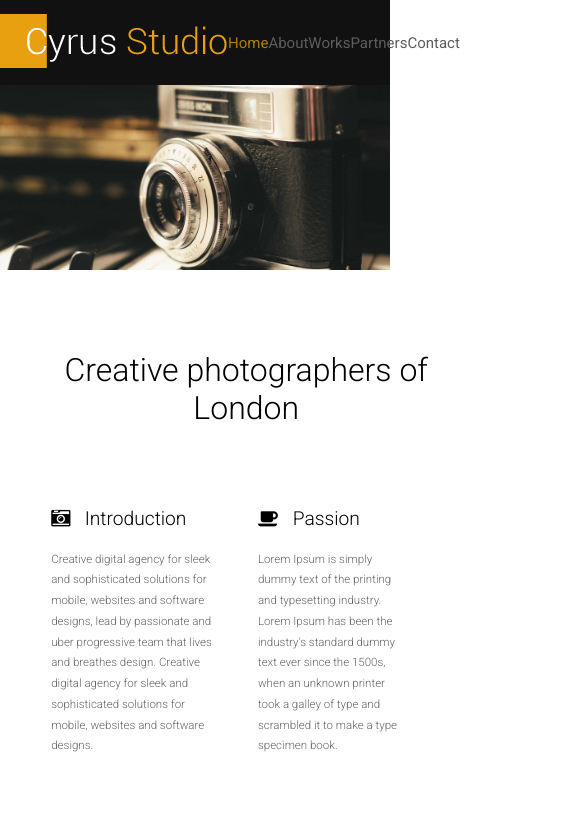
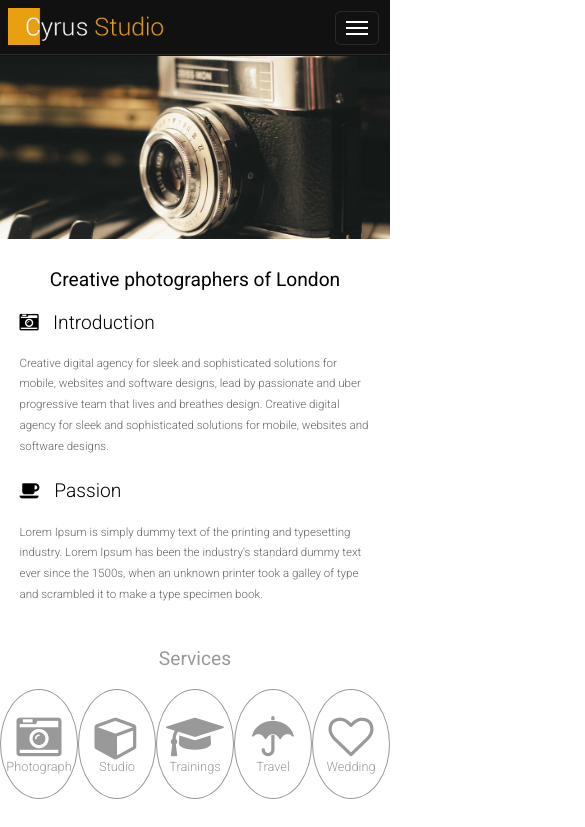
Before and after one commit to joseandrestrujillo/photograph-site, a plain HTML site: page index.html in a window 390 px wide. Shown: the top 827 px of the page, 585 px wide, since content can reach past the window. Drawn offline with Linux system fonts and the light colour scheme.

Commit message:
Add files via upload

```diff
--- a/index.html
+++ b/index.html
@@ -12,12 +12,20 @@
     <link href='http://fonts.googleapis.com/css?family=Roboto:400,300,700' rel='stylesheet' type='text/css'>
     <!-- Importación iconos Font Awesone -->
     <link href="//maxcdn.bootstrapcdn.com/font-awesome/4.2.0/css/font-awesome.min.css" rel="stylesheet">
+    <!-- Scripts -->
 </head>
 <body>
     <header class="header-container">
         <div class="header-wrap">
-            <div class="logo-container"><img src="./img/logo.png" alt="Cyrus Studio Logo" class="logo"></div>
-            <nav class="nav-container">
+            <div class="logo-container">
+                <img src="./img/logo.png" alt="Cyrus Studio Logo" class="logo">
+                <button id="boton-nav" onclick="navCollapse()" class="navbar-collapse">
+                    <span class="line"></span>
+                    <span class="line"></span>
+                    <span class="line"></span>
+                </button>
+            </div>
+            <nav id="nav" class="nav-container">
                 <ul class="nav-ul">
                     <li><a href="#home" class="nav-link activate">Home</a></li>
                     <li><a href="#about" class="nav-link">About</a></li>
@@ -69,7 +77,7 @@
         </section>
         <section id="partners" class="partners-container">
             <h2 class="partners-h2">Some of our happy clients</h2>
-            <div>
+            <div class="partners-principal">
                 <div class="partners-grid">
                     <img class="partner-image" src="./img/partners/1.jpg" alt="Wrapbootstrap">
                     <img class="partner-image" src="./img/partners/2.jpg" alt="Bootstrap">
@@ -121,5 +129,7 @@
         <p class="social-links"><a href="#"><i class="fa fa-facebook fa-2x"></i></a> <a href="#"><i class="fa fa-instagram fa-2x"></i></a> <a href="#"><i class="fa fa-twitter fa-2x"></i></a> <a href="#"><i class="fa fa-flickr fa-2x"></i></a> </p>
         <p class="footer-p">Copyright 2014 Cyrus Creative Studio. All rights reserved. </p>
     </footer>
+    <!-- Scripts -->
+    <script src="./navbar-collapse.js"></script>
 </body>
 </html>
--- /dev/null
+++ b/navbar-collapse.js
@@ -0,0 +1,8 @@
+let btn_collapse = document.querySelector("#boton-nav")
+let nav = document.querySelector("#nav")
+let navVisible = false
+function navCollapse(){
+    navVisible = !navVisible
+    if(!navVisible) nav.style.height = "1px"
+    else nav.style.height = "191px"
+}
--- a/styles.css
+++ b/styles.css
@@ -27,6 +27,7 @@ body{
     padding-top: 85px;
 }
 
+
 /* Estilos Header */
 
 .header-container{
@@ -48,7 +49,9 @@ body{
 .nav-container{
     width: 378px;
 }
-
+.navbar-collapse{
+    display: none;
+}
 .nav-ul{
     display: flex;
     justify-content: space-around;
@@ -163,7 +166,7 @@ body{
     padding-top: 6em;
     padding-bottom: 6em;
 }
-.partners-container > div{
+.partners-principal{
     display: flex;
     flex-direction: row;
 }
@@ -426,25 +429,32 @@ body{
     }
 }
 @media (max-width: 768px) {
+    body{
+        padding-top: 54px;
+    }
     .header-wrap{
         width: 100%;
+        height: fit-content;
+        flex-direction: column;
     }
     .about-container{
         width: 100%;
         margin: auto;
         font-size: .8em;
-        padding-top: 6em;
-        padding-left: 4em;
-        padding-right: 4em;
-        padding-bottom: 4em;
+        padding-top: 2em;
+        padding-left: 0;
+        padding-right: 0;
+        padding-bottom: 1em;
     }
     .articles-container{
         display: flex;
-        justify-content: center;
+        flex-direction: column;
+        align-items: center;
+        width: 90%;
+        margin: auto;
     }
     .article-p{
-        width: 80%;
-        padding: 0 2em 0 0;
+        width: 100%;
     }
     .partners-container{
         width: 100%;
@@ -467,4 +477,139 @@ body{
         width: 80%;
         margin: auto;
     }
+    .nav-container{
+        width: 100%;
+        height: 1px;
+        background-color: #111111;
+        border-top: 1px solid #292929;
+        overflow: hidden;
+        transition: height 0.3s cubic-bezier(.22,.61,.36,1);
+    }
+    .logo-container{
+        width: 100%;
+        height: 54px;
+        display: flex;
+        flex-direction: row;
+        justify-content: space-between;
+    }
+    .logo{
+        height: 37px;
+        margin: .5em;
+    }
+    .navbar-collapse{
+        display: block;
+        width: 44px;
+        height: 34px;
+        margin: .8em;
+        background: transparent;
+        border-radius: 15%;
+        border: 1px solid #292929;
+        cursor: pointer;
+        display: flex;
+        flex-direction: column;
+        align-items: center;
+        justify-content: center;
+    }
+    .line{
+        width: 22px;
+        height: 2px;
+        background-color: white;
+        margin-bottom: 4px;
+    }
+    .line:last-child{
+        margin: 0;
+    }
+    .nav-ul{
+        flex-direction: column;
+        padding-left: 1em;
+    }
+    .nav-ul li{
+        margin-top: 1em;
+    }
+    .nav-ul li:last-child{
+        margin-bottom: 1em;
+    }
+    .nav-link{
+        font-size: .8em;
+    }
+    .main-container{
+        background-image: none;
+    }
+    .about-h1{
+        font-size: 1.5em;
+        font-weight: 400;
+        margin-bottom: 1em;
+    }
+    .about-h2{
+        font-size: 1.5em;
+        font-weight: 400;
+        margin-top: 1em;
+        margin-bottom: 1em;
+    }
+    .bubble{
+        width: 108px;
+        height: 108px;
+    }
+    .works-container{
+        display: grid;
+        grid-template-columns: 1fr;
+        padding-top: 3em;
+    }
+    .partners-principal{
+        display: flex;
+        flex-direction: column;
+        align-items: center;
+    }
+    .partners-grid{
+        width: 90%;
+        display: grid;
+        grid-template-columns: 1fr 1fr;
+        justify-items: center;
+    }
+    .partner-image{
+        float: none;
+        margin-right: 0;
+        width: auto;
+        max-width: 50%;
+    }
+    .partner-carousel{
+        width: 80%;
+        margin-top: 3em;
+    }
+    .partners-h2{
+        font-size: 2em;
+        font-weight: 400;
+    }
+    .partners-container{
+        padding-top: 2em;
+        padding-bottom: 0;
+    }
+    .partners-photos{
+        display: grid;
+        grid-template-columns: 1fr 1fr;
+    }
+    .partner-photo{
+        width: 100%;
+        border: 0;
+    }
+    .stats-container{
+        height: 293px;
+        background-image: url("./img/lab.jpg");
+        background-size: 300%;
+        background-position: -700px 0px;
+        background-repeat: no-repeat;
+        background-attachment: fixed;
+    }
+    .contact-container{
+        width: 100%;
+        padding-top: 2em;
+        padding-bottom: 2em;
+    }
+    .contact-h2{
+        font-size: 1em;
+        font-weight: 400;
+    }
+    .formulario-contacto{
+        width: 95%;
+    }
 }
```
